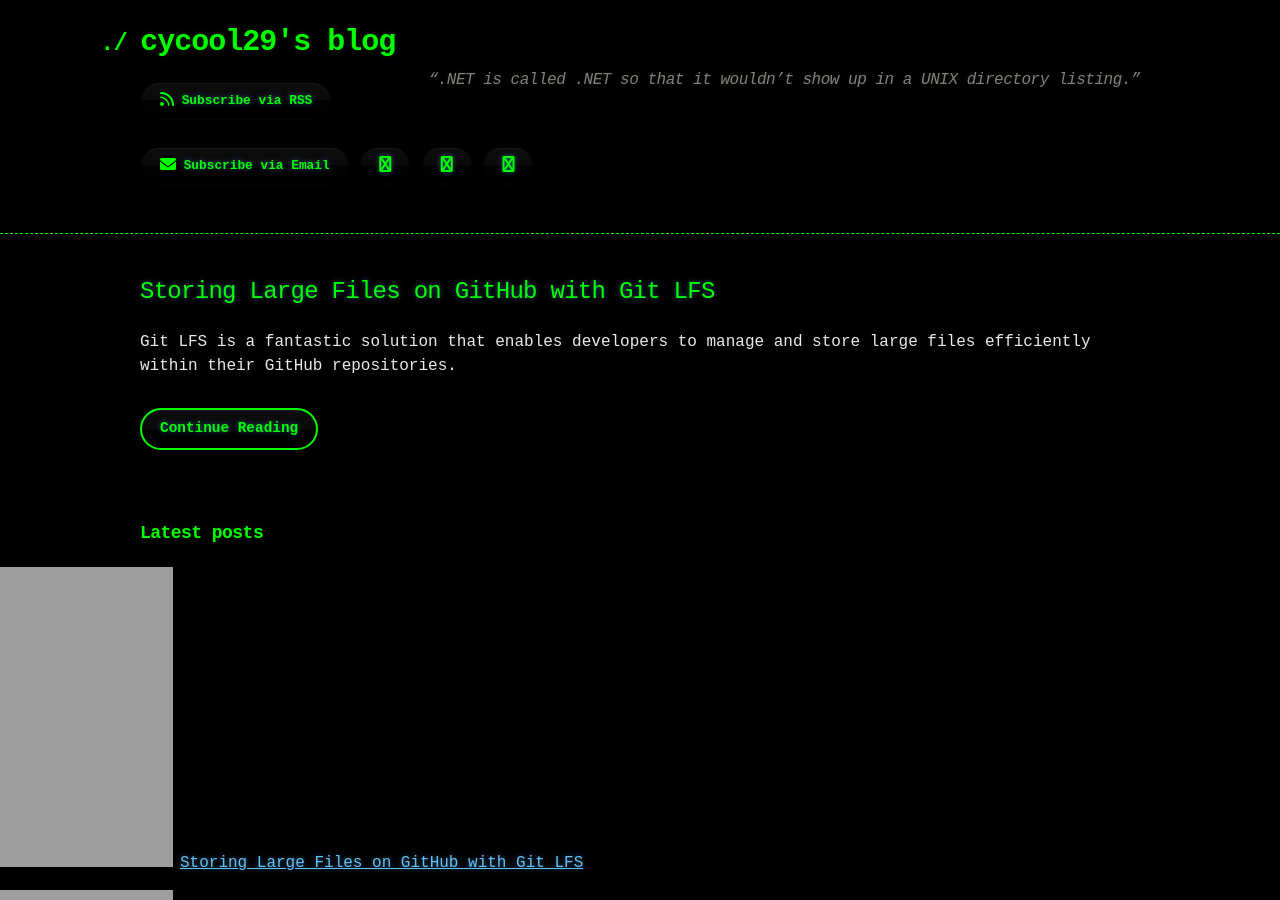
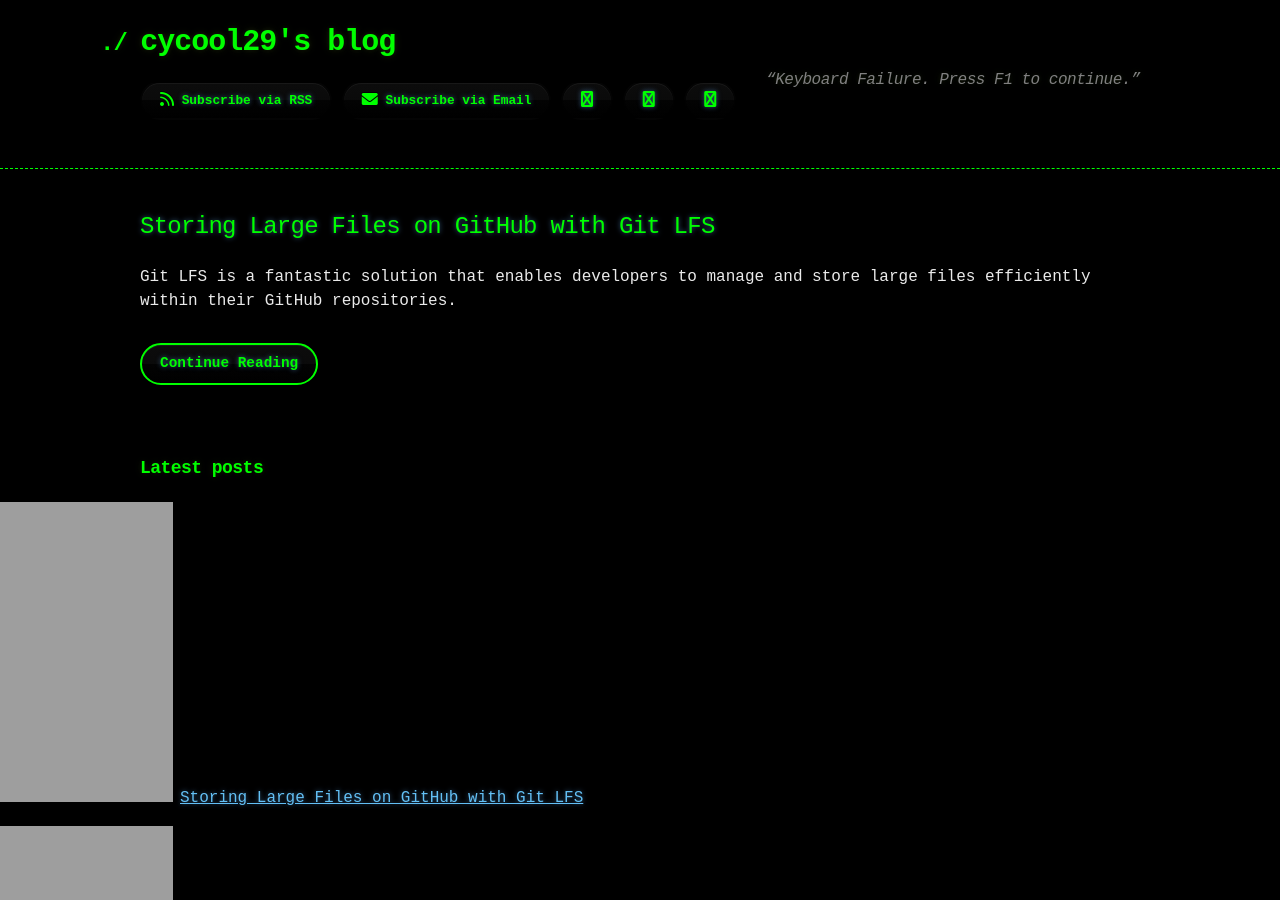
Before and after one commit to cycool29/cycool29.github.io, a Jekyll site: the page built from index.md, in a window 1280 px wide and 900 px high. Built offline with Jekyll 4.4.1, drawn with Linux system fonts in a browser that asks for light colours; a style sheet for code colours, icons or effects is not loaded.

Commit message:
Update quotes

```diff
--- a/_config.yml
+++ b/_config.yml
@@ -1,5 +1,5 @@
 title: cycool29's blog
-description: "“.NET is called .NET so that it wouldn’t show up in a UNIX directory listing.” "
+description: "“Keyboard Failure. Press F1 to continue.” "
 bio: A high school student. Intermediate in Python, Git, Bash. Learning JavaScript. He/Him. "
 author: cycool29
 url: https://cycool29.github.io
```
